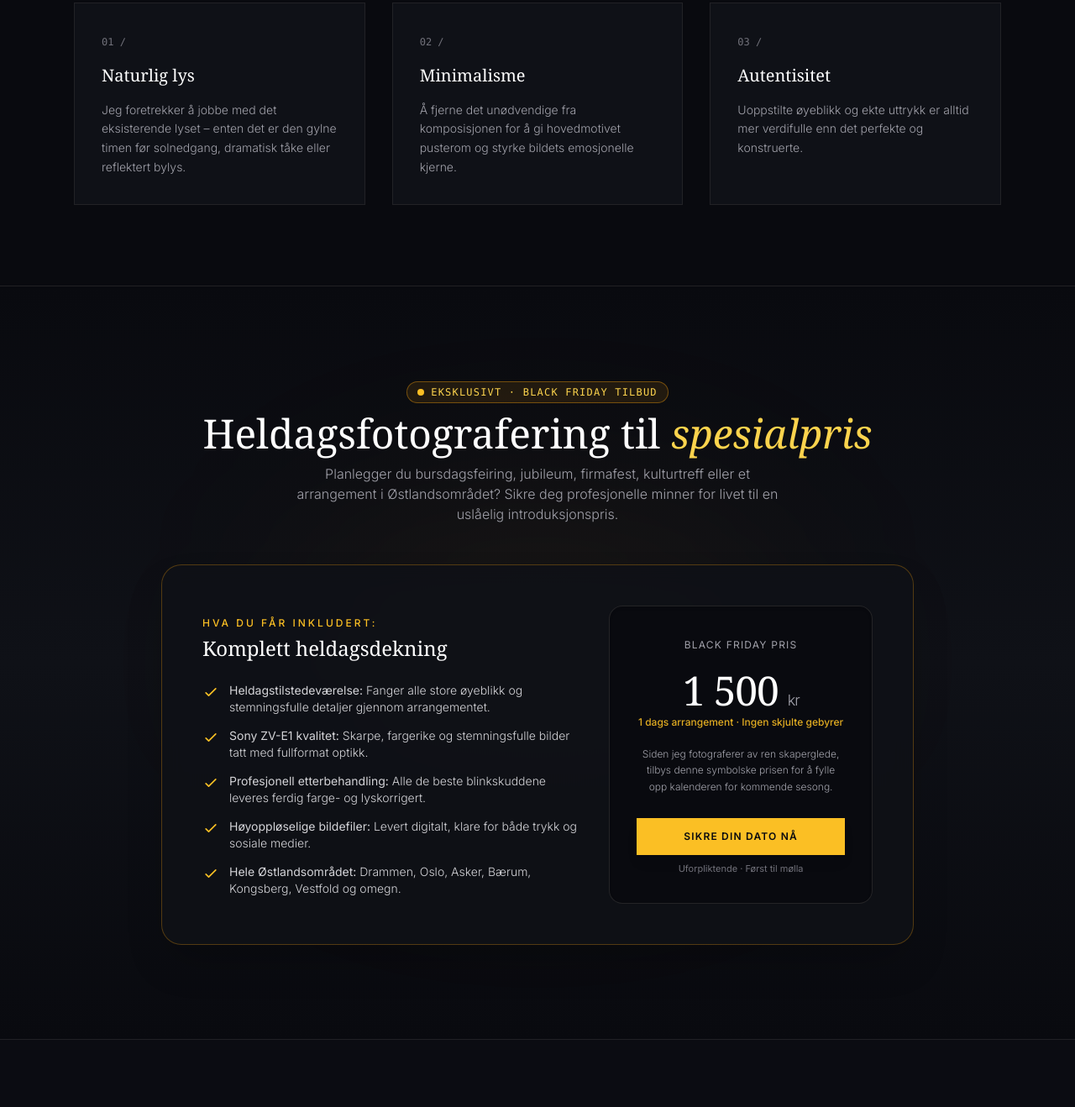
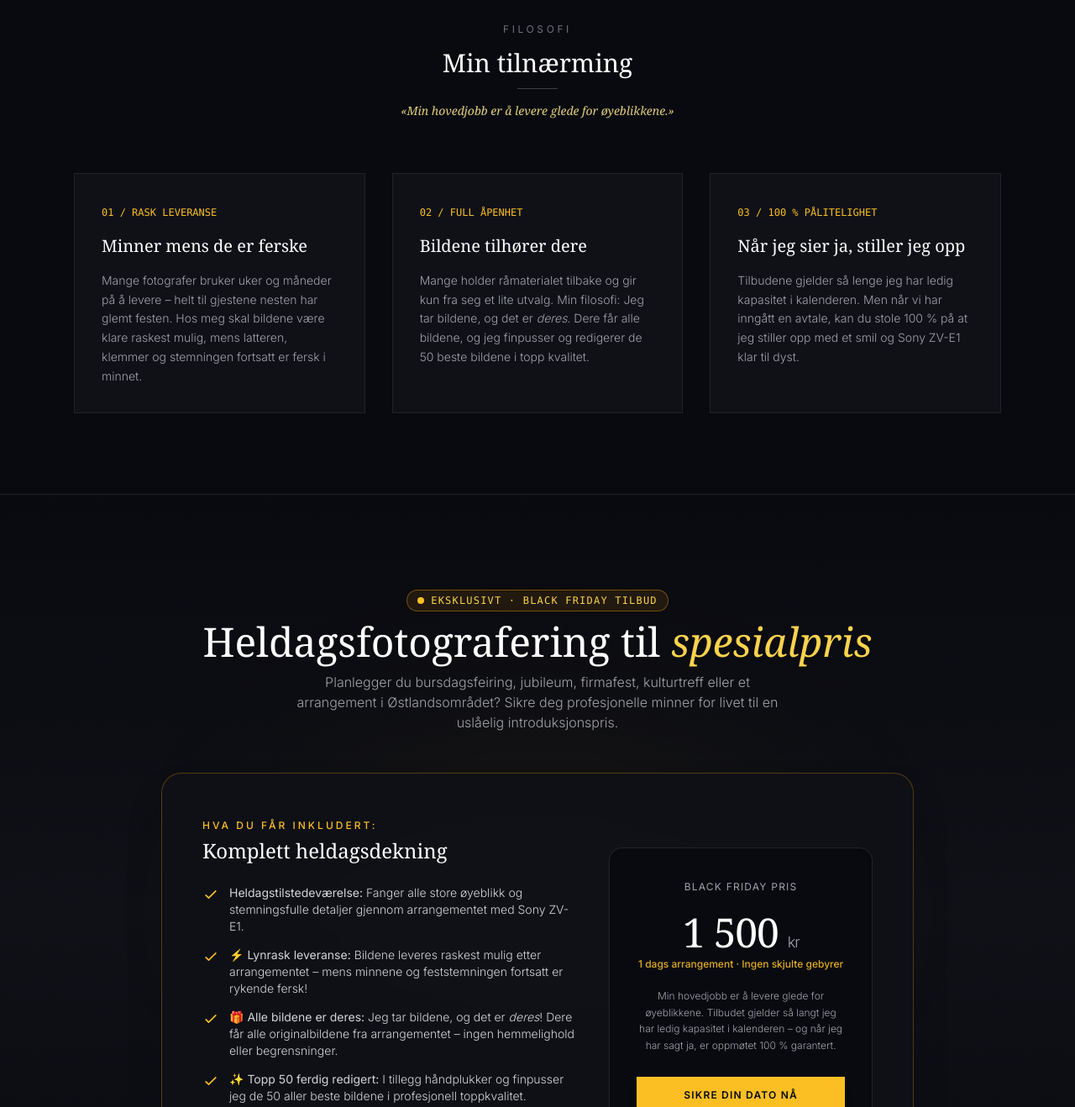
Before and after one commit to SajidMukhtarDEV/mediamukhtar.no, a plain HTML site: page index.html in a window 1280 px wide. Shown: the part 4332-5650 px from the top of the page at 84% size. Drawn offline with nearby package versions, Linux system fonts and the light colour scheme; a web font is replaced by a local one.

Commit message:
Fremhevet lynhurtig leveranse, fulle eierrettigheter (alle bilder + 50 redigert) og 100% oppmøtegaranti

```diff
--- a/index.html
+++ b/index.html
@@ -364,8 +364,19 @@
                 </p>
 
                 <p class="text-zinc-300 leading-relaxed font-light">
-                    Den største fordelen for deg? Siden jeg ikke er avhengig av fotograferingen for å betale regningene, gjør jeg dette utelukkende av ren skaperglede. Det betyr at du får en engasjert, superglad fotograf til en billig penge. For meg handler det ikke om inntjening, men om å ha det gøy og levere bilder du blir skikkelig fornøyd med.
+                    Den største fordelen for deg? Siden jeg ikke er avhengig av fotograferingen for å betale regningene, gjør jeg dette utelukkende av ren skaperglede. <strong class="text-white font-medium">Min hovedjobb er å levere glede for øyeblikkene.</strong> Det betyr en superglad, engasjert fotograf til en hyggelig pris – og 100&nbsp;% pålitelighet: Når jeg har sagt ja, så stiller jeg opp.
                 </p>
+
+                <!-- Tre kjerneprinsipper boks -->
+                <div class="p-6 rounded-xl bg-dark-950/70 border border-zinc-800 space-y-3">
+                    <div class="text-xs uppercase tracking-widest text-amber-400 font-medium">Mine to løfter til deg:</div>
+                    <p class="text-sm text-zinc-300 leading-relaxed">
+                        ⚡ <strong>Lynrask levering:</strong> Mange fotografer bruker måneder på å levere bildene – til folk nesten har glemt festen. Hos meg får du bildene raskest mulig mens minnene og stemningen er fersk.
+                    </p>
+                    <p class="text-sm text-zinc-300 leading-relaxed">
+                        🎁 <strong>Alle bildene er deres:</strong> Mange fotografer holder tilbake råfilene og gir kun fra seg et lite utvalg. Min filosofi: Jeg tar bildene, men de tilhører <em>dere</em>. Dere får alle bildene, og jeg finpusser og redigerer de 50 beste bildene i topp kvalitet.
+                    </p>
+                </div>
 
                 <div class="pt-4 grid grid-cols-2 sm:grid-cols-3 gap-6 border-t border-zinc-800/80">
                     <div>
@@ -392,28 +403,29 @@
             <span class="text-xs uppercase tracking-[0.3em] text-zinc-500">Filosofi</span>
             <h2 class="text-3xl font-serif text-white">Min tilnærming</h2>
             <div class="w-12 h-px bg-zinc-700 mx-auto mt-4"></div>
+            <p class="text-sm text-amber-200/90 italic font-serif pt-1">«Min hovedjobb er å levere glede for øyeblikkene.»</p>
         </div>
 
         <div class="grid grid-cols-1 md:grid-cols-3 gap-8">
-            <div class="p-8 bg-dark-900 border border-zinc-800/80 space-y-4 hover:border-zinc-700 transition-colors">
-                <span class="text-xs text-zinc-500 font-mono">01 /</span>
-                <h3 class="text-xl font-serif text-white">Naturlig lys</h3>
+            <div class="p-8 bg-dark-900 border border-zinc-800/80 space-y-4 hover:border-amber-500/40 transition-colors">
+                <span class="text-xs text-amber-400 font-mono font-medium">01 / RASK LEVERANSE</span>
+                <h3 class="text-xl font-serif text-white">Minner mens de er ferske</h3>
                 <p class="text-sm text-zinc-400 leading-relaxed font-light">
-                    Jeg foretrekker å jobbe med det eksisterende lyset – enten det er den gylne timen før solnedgang, dramatisk tåke eller reflektert bylys.
+                    Mange fotografer bruker uker og måneder på å levere – helt til gjestene nesten har glemt festen. Hos meg skal bildene være klare raskest mulig, mens latteren, klemmer og stemningen fortsatt er fersk i minnet.
                 </p>
             </div>
-            <div class="p-8 bg-dark-900 border border-zinc-800/80 space-y-4 hover:border-zinc-700 transition-colors">
-                <span class="text-xs text-zinc-500 font-mono">02 /</span>
-                <h3 class="text-xl font-serif text-white">Minimalisme</h3>
+            <div class="p-8 bg-dark-900 border border-zinc-800/80 space-y-4 hover:border-amber-500/40 transition-colors">
+                <span class="text-xs text-amber-400 font-mono font-medium">02 / FULL ÅPENHET</span>
+                <h3 class="text-xl font-serif text-white">Bildene tilhører dere</h3>
                 <p class="text-sm text-zinc-400 leading-relaxed font-light">
-                    Å fjerne det unødvendige fra komposisjonen for å gi hovedmotivet pusterom og styrke bildets emosjonelle kjerne.
+                    Mange holder råmaterialet tilbake og gir kun fra seg et lite utvalg. Min filosofi: Jeg tar bildene, og det er <em>deres</em>. Dere får alle bildene, og jeg finpusser og redigerer de 50 beste bildene i topp kvalitet.
                 </p>
             </div>
-            <div class="p-8 bg-dark-900 border border-zinc-800/80 space-y-4 hover:border-zinc-700 transition-colors">
-                <span class="text-xs text-zinc-500 font-mono">03 /</span>
-                <h3 class="text-xl font-serif text-white">Autentisitet</h3>
+            <div class="p-8 bg-dark-900 border border-zinc-800/80 space-y-4 hover:border-amber-500/40 transition-colors">
+                <span class="text-xs text-amber-400 font-mono font-medium">03 / 100 % PÅLITELIGHET</span>
+                <h3 class="text-xl font-serif text-white">Når jeg sier ja, stiller jeg opp</h3>
                 <p class="text-sm text-zinc-400 leading-relaxed font-light">
-                    Uoppstilte øyeblikk og ekte uttrykk er alltid mer verdifulle enn det perfekte og konstruerte.
+                    Tilbudene gjelder så lenge jeg har ledig kapasitet i kalenderen. Men når vi har inngått en avtale, kan du stole 100&nbsp;% på at jeg stiller opp med et smil og Sony ZV-E1 klar til dyst.
                 </p>
             </div>
         </div>
@@ -452,23 +464,27 @@
                         <ul class="space-y-3.5 text-sm text-zinc-300 font-light">
                             <li class="flex items-start gap-3">
                                 <svg class="w-5 h-5 text-amber-400 shrink-0 mt-0.5" fill="none" stroke="currentColor" viewBox="0 0 24 24"><path stroke-linecap="round" stroke-linejoin="round" stroke-width="2" d="M5 13l4 4L19 7"/></svg>
-                                <span><strong>Heldagstilstedeværelse:</strong> Fanger alle store øyeblikk og stemningsfulle detaljer gjennom arrangementet.</span>
+                                <span><strong>Heldagstilstedeværelse:</strong> Fanger alle store øyeblikk og stemningsfulle detaljer gjennom arrangementet med Sony ZV-E1.</span>
                             </li>
                             <li class="flex items-start gap-3">
                                 <svg class="w-5 h-5 text-amber-400 shrink-0 mt-0.5" fill="none" stroke="currentColor" viewBox="0 0 24 24"><path stroke-linecap="round" stroke-linejoin="round" stroke-width="2" d="M5 13l4 4L19 7"/></svg>
-                                <span><strong>Sony ZV-E1 kvalitet:</strong> Skarpe, fargerike og stemningsfulle bilder tatt med fullformat optikk.</span>
+                                <span><strong>⚡ Lynrask leveranse:</strong> Bildene leveres raskest mulig etter arrangementet – mens minnene og feststemningen fortsatt er rykende fersk!</span>
                             </li>
                             <li class="flex items-start gap-3">
                                 <svg class="w-5 h-5 text-amber-400 shrink-0 mt-0.5" fill="none" stroke="currentColor" viewBox="0 0 24 24"><path stroke-linecap="round" stroke-linejoin="round" stroke-width="2" d="M5 13l4 4L19 7"/></svg>
-                                <span><strong>Profesjonell etterbehandling:</strong> Alle de beste blinkskuddene leveres ferdig farge- og lyskorrigert.</span>
+                                <span><strong>🎁 Alle bildene er deres:</strong> Jeg tar bildene, og det er <em>deres</em>! Dere får alle originalbildene fra arrangementet – ingen hemmelighold eller begrensninger.</span>
                             </li>
                             <li class="flex items-start gap-3">
                                 <svg class="w-5 h-5 text-amber-400 shrink-0 mt-0.5" fill="none" stroke="currentColor" viewBox="0 0 24 24"><path stroke-linecap="round" stroke-linejoin="round" stroke-width="2" d="M5 13l4 4L19 7"/></svg>
-                                <span><strong>Høyoppløselige bildefiler:</strong> Levert digitalt, klare for både trykk og sosiale medier.</span>
+                                <span><strong>✨ Topp 50 ferdig redigert:</strong> I tillegg håndplukker og finpusser jeg de 50 aller beste bildene i profesjonell toppkvalitet.</span>
                             </li>
                             <li class="flex items-start gap-3">
                                 <svg class="w-5 h-5 text-amber-400 shrink-0 mt-0.5" fill="none" stroke="currentColor" viewBox="0 0 24 24"><path stroke-linecap="round" stroke-linejoin="round" stroke-width="2" d="M5 13l4 4L19 7"/></svg>
-                                <span><strong>Hele Østlandsområdet:</strong> Drammen, Oslo, Asker, Bærum, Kongsberg, Vestfold og omegn.</span>
+                                <span><strong>🤝 100 % oppmøtegaranti:</strong> Gjelder ved ledig kapasitet. Når jeg først har sagt ja, stiller jeg alltid opp.</span>
+                            </li>
+                            <li class="flex items-start gap-3">
+                                <svg class="w-5 h-5 text-amber-400 shrink-0 mt-0.5" fill="none" stroke="currentColor" viewBox="0 0 24 24"><path stroke-linecap="round" stroke-linejoin="round" stroke-width="2" d="M5 13l4 4L19 7"/></svg>
+                                <span><strong>📍 Hele Østlandsområdet:</strong> Drammen, Oslo, Asker, Bærum, Kongsberg, Vestfold og omegn.</span>
                             </li>
                         </ul>
                     </div>
@@ -484,7 +500,7 @@
                         </div>
 
                         <p class="text-xs text-zinc-400 leading-relaxed font-light">
-                            Siden jeg fotograferer av ren skaperglede, tilbys denne symbolske prisen for å fylle opp kalenderen for kommende sesong.
+                            Min hovedjobb er å levere glede for øyeblikkene. Tilbudet gjelder så langt jeg har ledig kapasitet i kalenderen – og når jeg har sagt ja, er oppmøtet 100&nbsp;% garantert.
                         </p>
 
                         <div class="pt-2">
```
